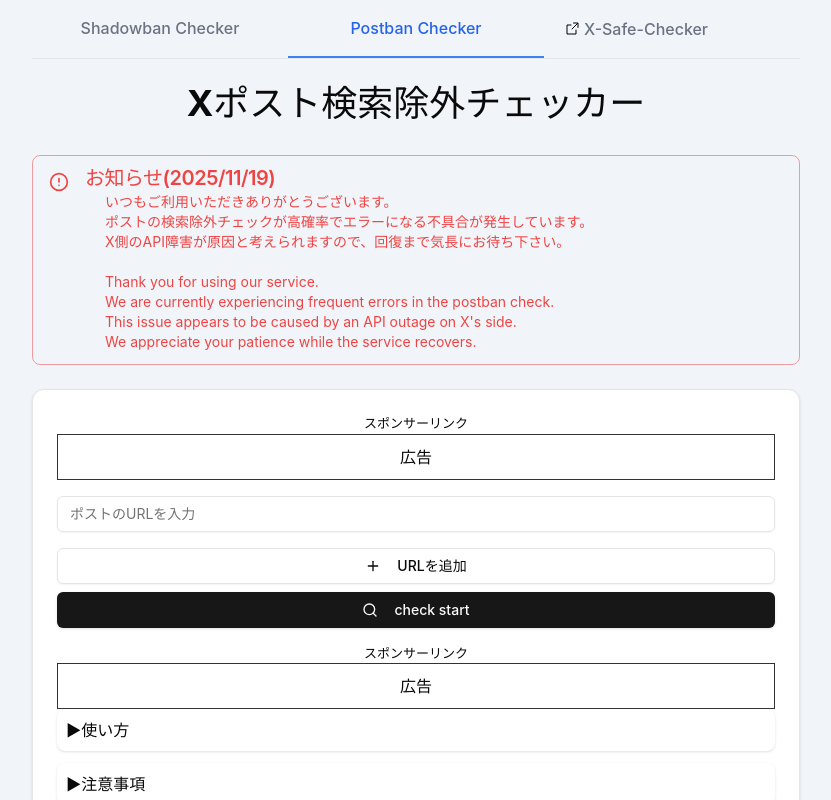
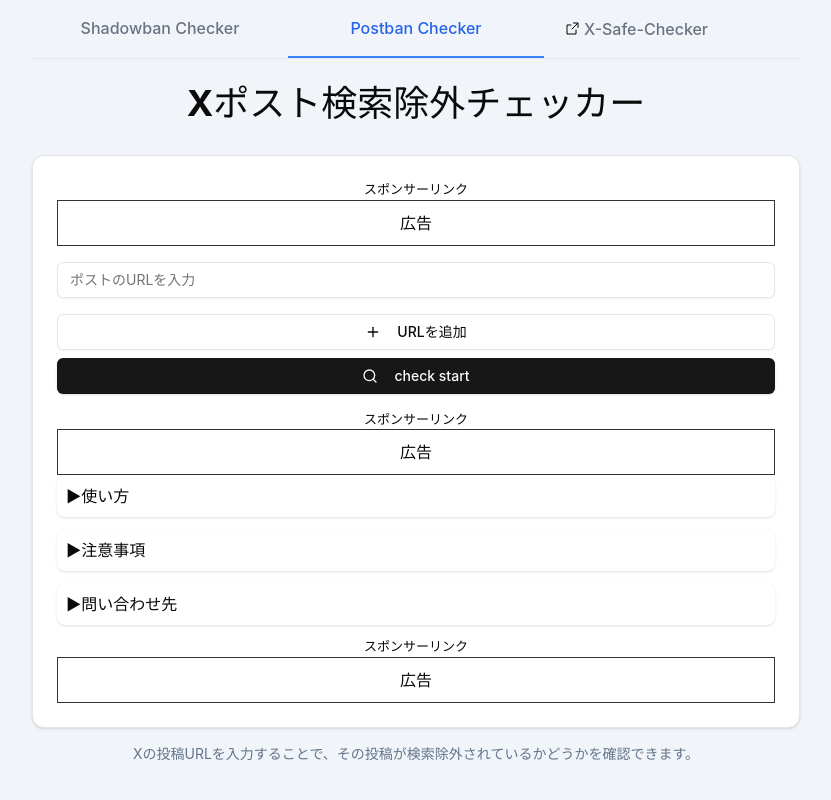
Before and after one commit to FIAS-CO/X-SuperBacon-Chopper, a React (Vite) app: page /tweetcheck in a window 1280 px wide. Shown: the whole page, without its empty margins (224-1055 px from the left). Built offline with nearby package versions, Linux system fonts and the light colour scheme; no server answers.

Commit message:
エラー通知終了

```diff
--- a/src/components/ShadowbanChecker.tsx
+++ b/src/components/ShadowbanChecker.tsx
@@ -158,7 +158,7 @@ const ShadowbanChecker = () => {
                 X（Twitter）Shadowban Checker F
             </h1>
 
-            <ApiErrorNotification />
+            {/* <ApiErrorNotification /> */}
             <Card className="w-full mx-auto">
                 <CardContent className="p-6">
                     <TopPageAdsense1 />
--- a/src/components/TwitterStatusChecker.tsx
+++ b/src/components/TwitterStatusChecker.tsx
@@ -62,7 +62,7 @@ const TwitterStatusChecker = () => {
         Xポスト検索除外チェッカー
       </h1>
 
-      <ApiErrorNotification />
+      {/* <ApiErrorNotification /> */}
       <Card className="w-full max-w-screen-xl mx-auto">
         <div className="px-6 pt-6">
           <TopPageAdsense1 />
```
